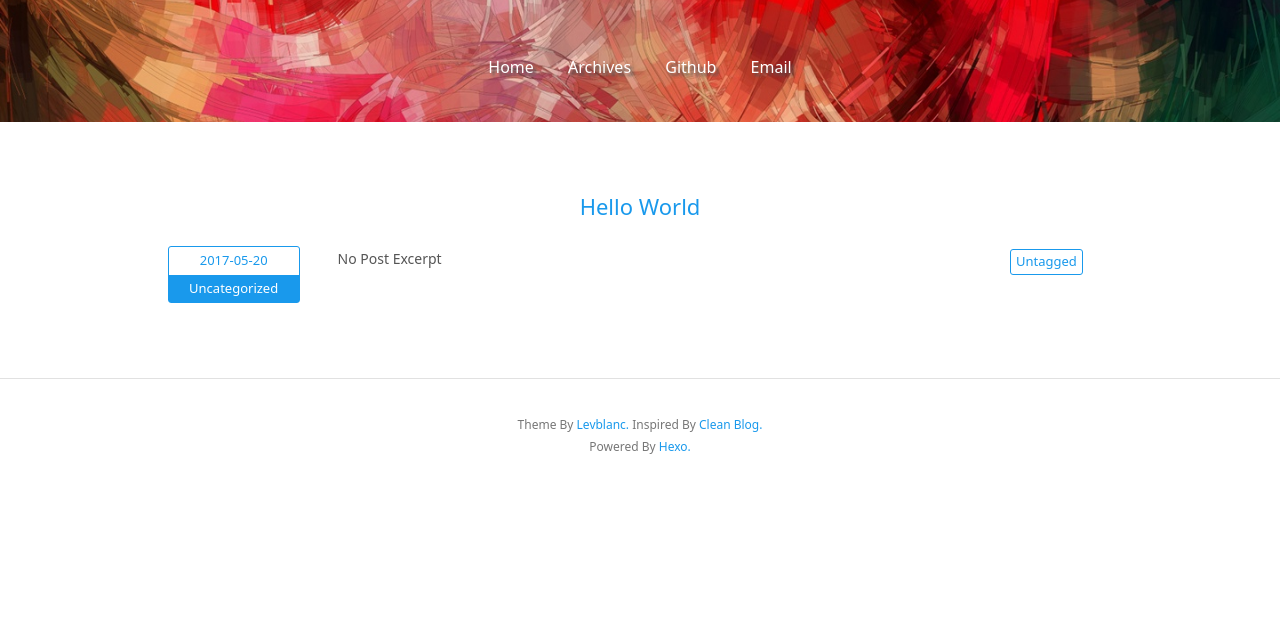
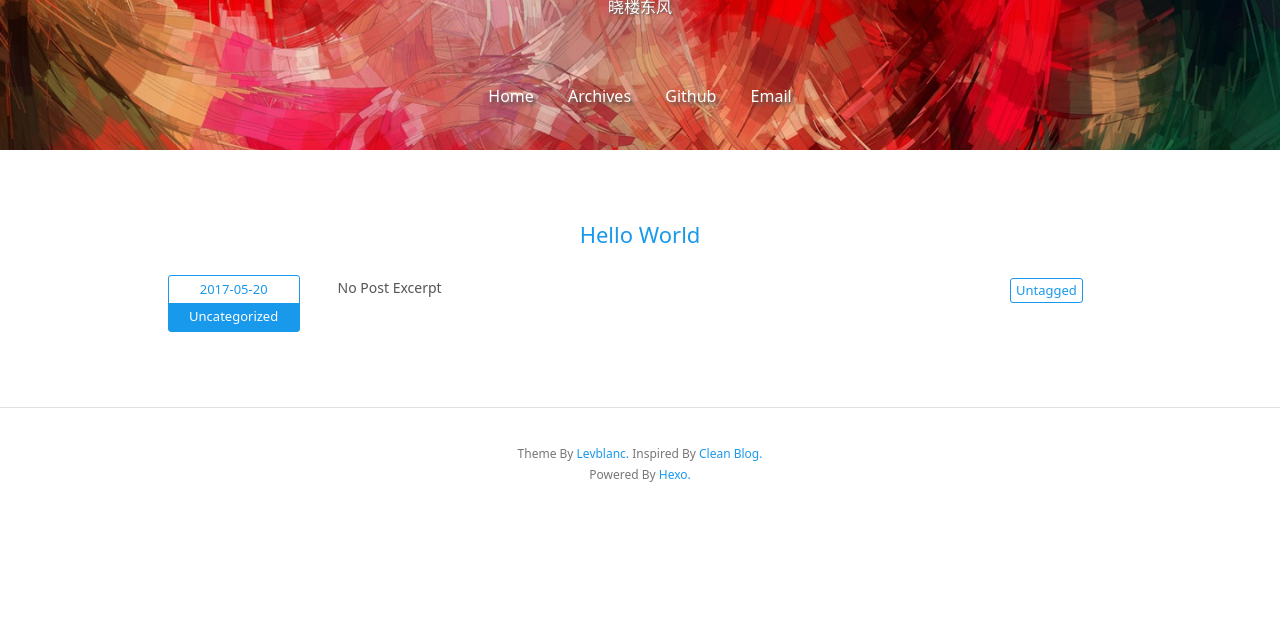
Before and after one commit to Reteyery/reteyery.github.io, a plain HTML site: page index.html in a window 1280 px wide. Shown: the part 162-800 px from the top of the page. Drawn offline with Linux system fonts and the light colour scheme.

Commit message:
Site updated: 2017-05-20 20:20:45

```diff
--- a/index.html
+++ b/index.html
@@ -9,7 +9,7 @@
   <meta name="author" content="晓楼东风">
   <!-- Open Graph Data -->
   <meta property="og:title" content="晓楼东风"/>
-  <meta property="og:description" content="" />
+  <meta property="og:description" content="晓楼东风" />
   <meta property="og:site_name" content="晓楼东风"/>
   <meta property="og:type" content="website" />
   <meta property="og:image" content="http://yoursite.comundefined"/>
@@ -44,7 +44,7 @@
       <div class="col-lg-8 col-lg-offset-2 col-md-10 col-md-offset-1">
         <div class="page-title with-background-image">
           <p class="title">晓楼东风</p>
-          <p class="subtitle"></p>
+          <p class="subtitle">晓楼东风</p>
         </div>
         <div class="site-menu with-background-image">
           <ul>
```
Also changed, not shown: 2017/05/20/hello-world/index.html (+2 -2 lines), archives/2017/05/index.html (+1 -1 lines), archives/2017/index.html (+1 -1 lines), archives/index.html (+1 -1 lines).
